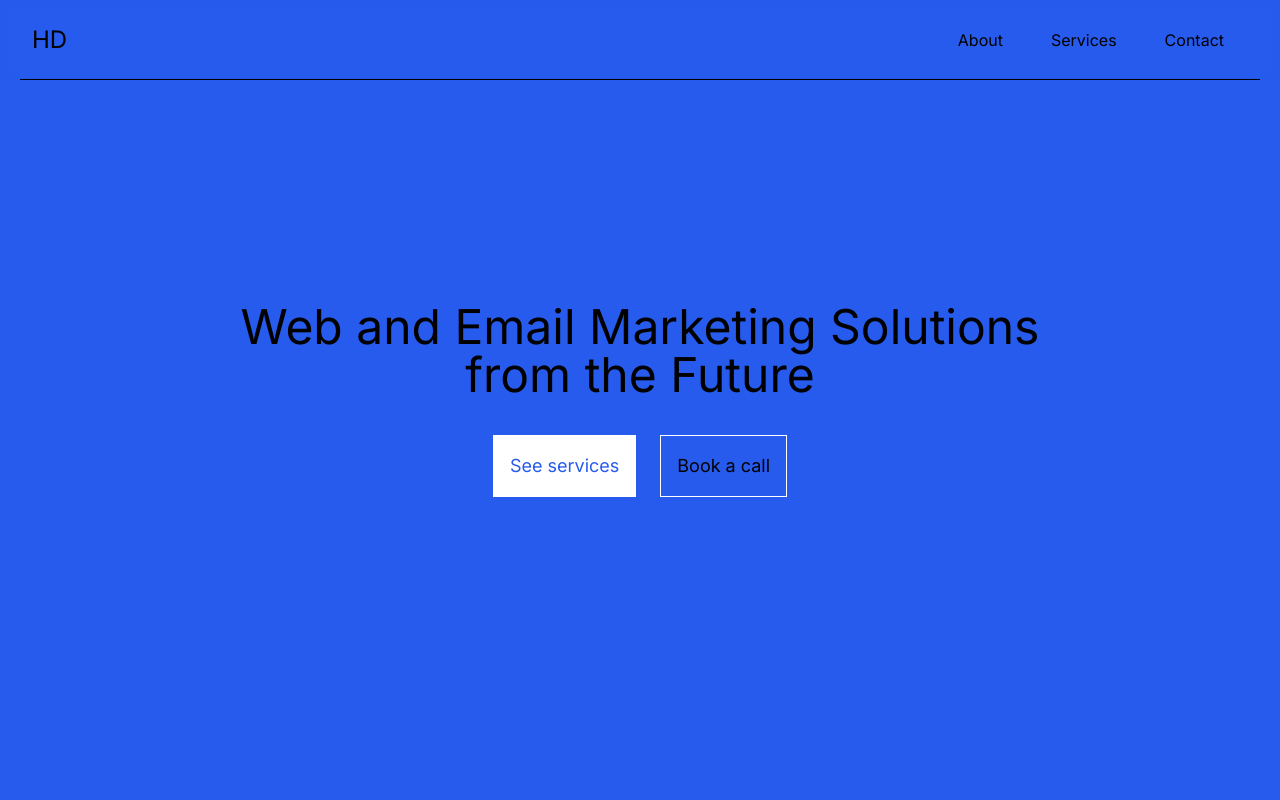
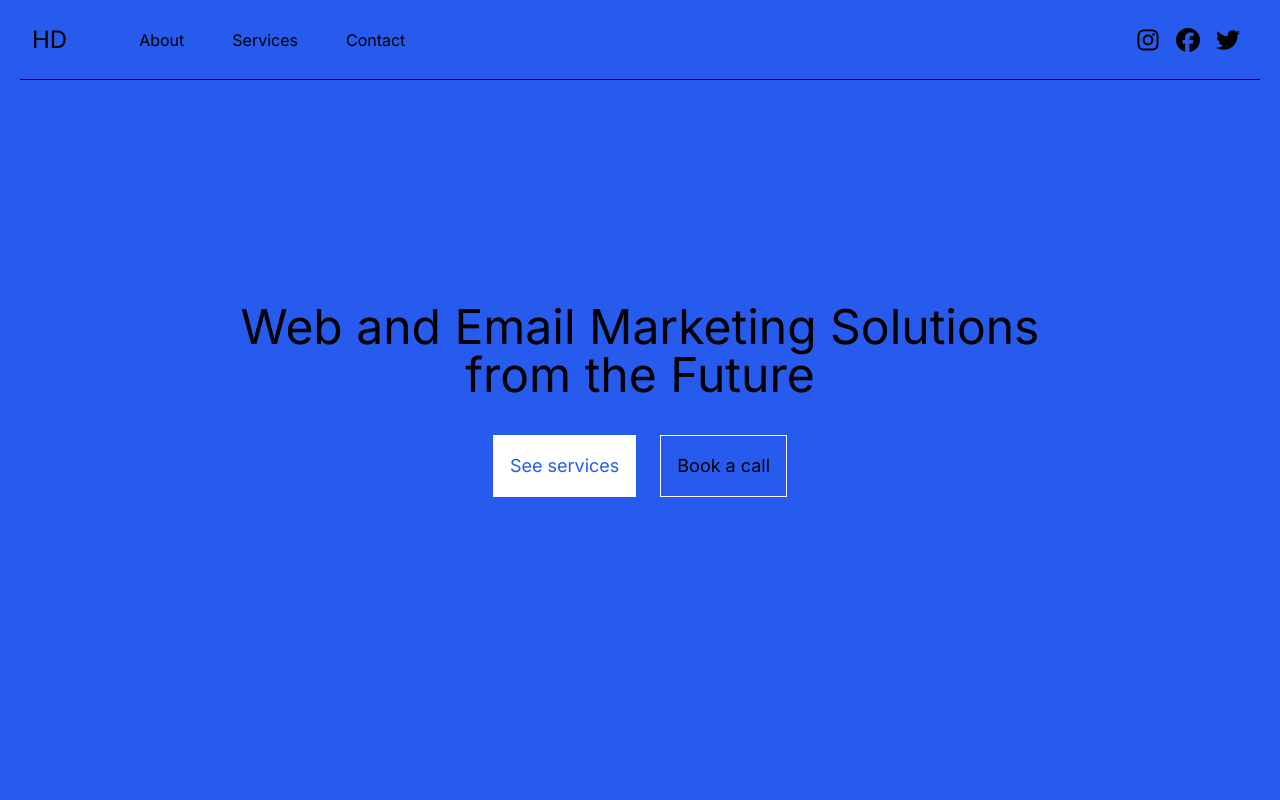
Before and after one commit to nhathd9/huy-dang, a Next.js app: page / in a window 1280 px wide. Shown: the top 800 px of the page. Built offline with nearby package versions, Linux system fonts and the light colour scheme.

Commit message:
adding socials

```diff
--- a/app/Header.tsx
+++ b/app/Header.tsx
@@ -1,6 +1,7 @@
 'use client'
 import React, { useEffect, useState } from 'react';
 import Link from 'next/link';
+import { FaFacebook, FaInstagram, FaTwitter } from 'react-icons/fa6';
 
 const Header = () => {
   const [scrolledPastHero, setScrolledPastHero] = useState(false);
@@ -81,6 +82,7 @@ const Header = () => {
           `}
         >
         <nav className='h-full flex flex-row justify-between items-center md:px-3'>
+        <div className='flex flex-row items-center'>
             <Link href='/#home' className='text-2xl md:mr-12 animate-[translateXRight_1s_ease-out] transition-all duration-1000 ease-out hover:opacity-50'>HD</Link>
             <ul className='flex flex-row text-text justify-end'>
                 {
@@ -96,6 +98,18 @@ const Header = () => {
                 ))
                 }
             </ul>
+          </div>
+          <div className='flex flex-row items-center text-2xl'>
+            <a href='https://www.instagram.com/nhathd03/?hl=en' className='mx-2 transition-all duration-500 ease-out hover:opacity-50'>
+                <FaInstagram/>
+            </a>
+            <a href='https://www.facebook.com/huy.dang.5249349/' className='mx-2 transition-all duration-500 ease-out hover:opacity-50'>
+                <FaFacebook/>
+            </a>
+            <a href='https://twitter.com/nhathd03' className='mx-2 transition-all duration-500 ease-out hover:opacity-50'>
+                <FaTwitter/>
+            </a>
+          </div>
         </nav>
       </header>
     </div>
```
Lines whose indentation alone changed are shown as unchanged.
